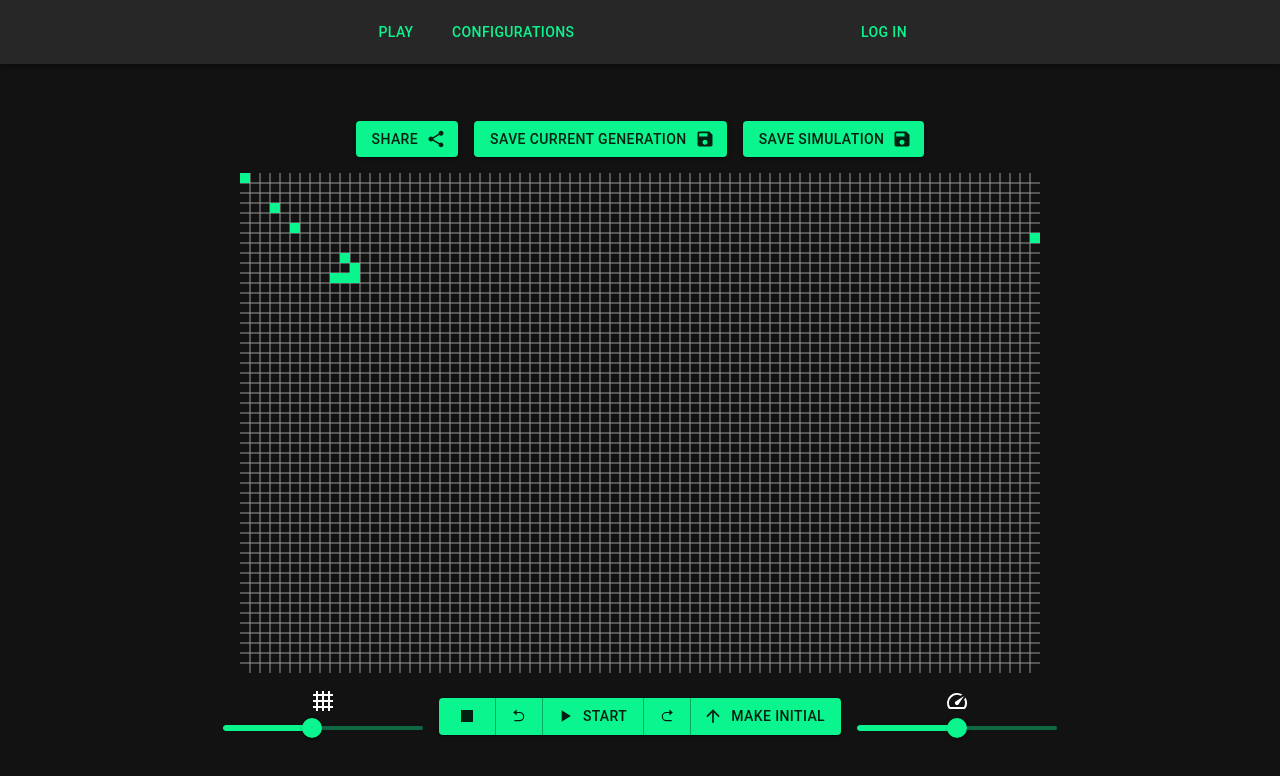
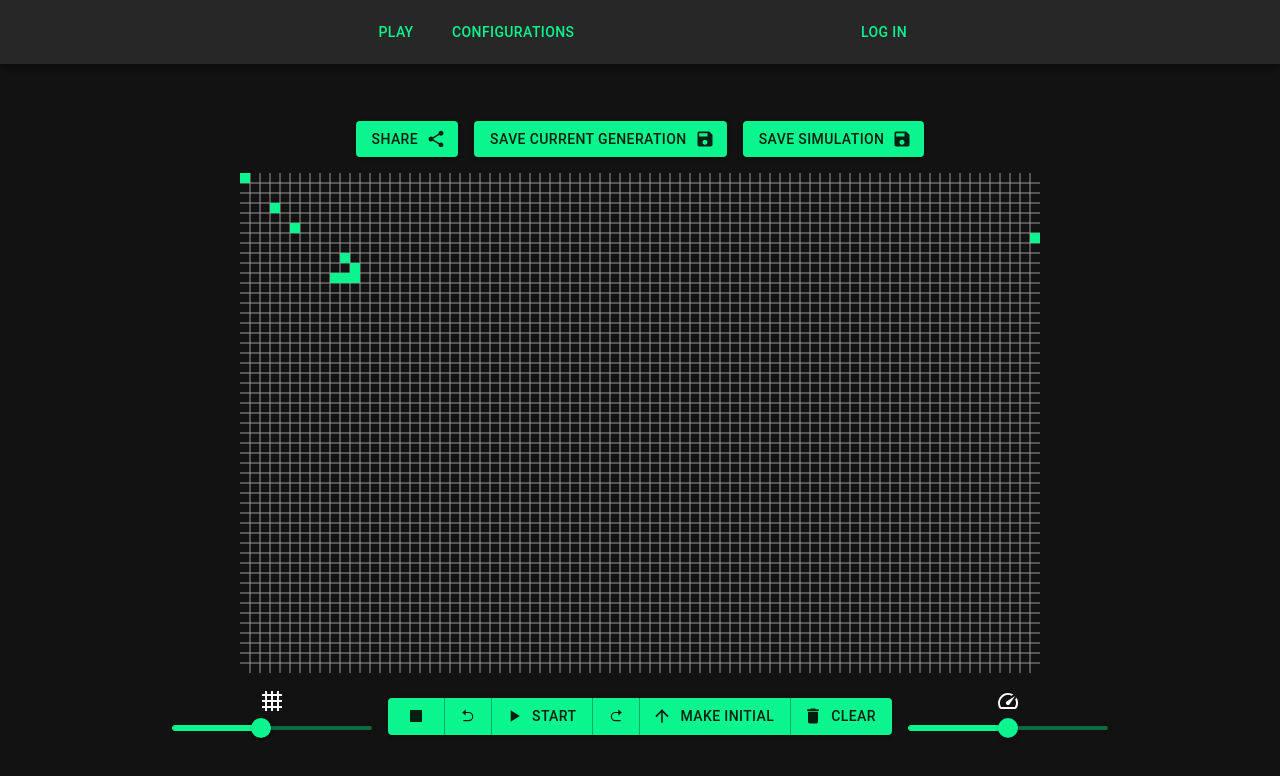
Before and after one commit to Fuyunori/PV247-project, a React (Create React App) app: page / in a window 1280 px wide. Shown: the top 776 px of the page. Built offline with nearby package versions, Linux system fonts and the light colour scheme; no server answers.

Commit message:
Add clear button

```diff
--- a/src/components/ControlPanel.tsx
+++ b/src/components/ControlPanel.tsx
@@ -7,11 +7,13 @@ import PauseIcon from '@mui/icons-material/Pause';
 import PlayArrowIcon from '@mui/icons-material/PlayArrow';
 import SpeedIcon from '@mui/icons-material/Speed';
 import ArrowUpwardIcon from '@mui/icons-material/ArrowUpward';
+import DeleteIcon from '@mui/icons-material/Delete';
 
 type Props = {
   value: number;
   onReset: () => void;
   onSetCurrentGenerationAsInitial: () => void;
+  onClear: () => void;
   onStepForward: () => void;
   onStepBackward: () => void;
   onToggleSimulation: () => void;
@@ -25,6 +27,7 @@ const ControlPanel: FC<Props> = ({
   value,
   onReset,
   onSetCurrentGenerationAsInitial,
+  onClear,
   onStepForward,
   onStepBackward,
   onToggleSimulation,
@@ -64,6 +67,9 @@ const ControlPanel: FC<Props> = ({
         >
           Make initial
         </Button>
+        <Button onClick={onClear} aria-label="clear board" startIcon={<DeleteIcon />}>
+          Clear
+        </Button>
       </ButtonGroup>
 
       <Stack direction="column" alignItems="center" width={200}>
--- a/src/pages/Board.tsx
+++ b/src/pages/Board.tsx
@@ -70,6 +70,8 @@ const Board: FC = () => {
 
   const setCurrentGenerationAsInitial = (): void => setGenerations([generations.slice(-1)[0]]);
 
+  const clearBoard = (): void => setGenerations([[]]);
+
   const { running, start, stop, delay, setDelay } = useInterval(stepForward, INITIAL_SIMULATION_DELAY);
 
   const toggleSimulation = (): void => (running ? stop() : start());
@@ -124,12 +126,13 @@ const Board: FC = () => {
       <ControlPanel
         value={boardSize}
         onReset={resetGenerations}
+        onSetCurrentGenerationAsInitial={setCurrentGenerationAsInitial}
+        onClear={clearBoard}
         onStepBackward={stepBackward}
         onToggleSimulation={toggleSimulation}
         onStepForward={stepForward}
         onChangeBoardSize={changeBoardSize}
         onChangeSpeed={changeSpeed}
-        onSetCurrentGenerationAsInitial={setCurrentGenerationAsInitial}
         running={running}
         delay={delay}
       />
```
